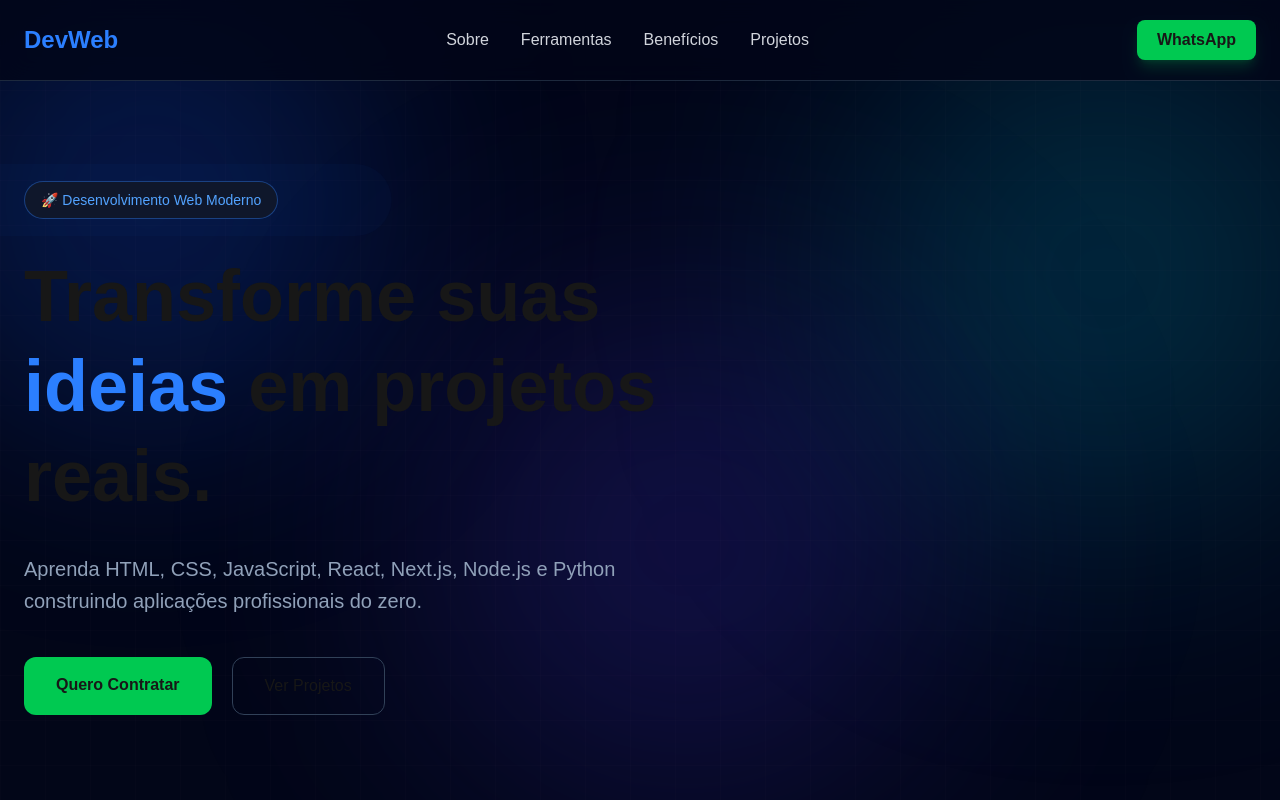
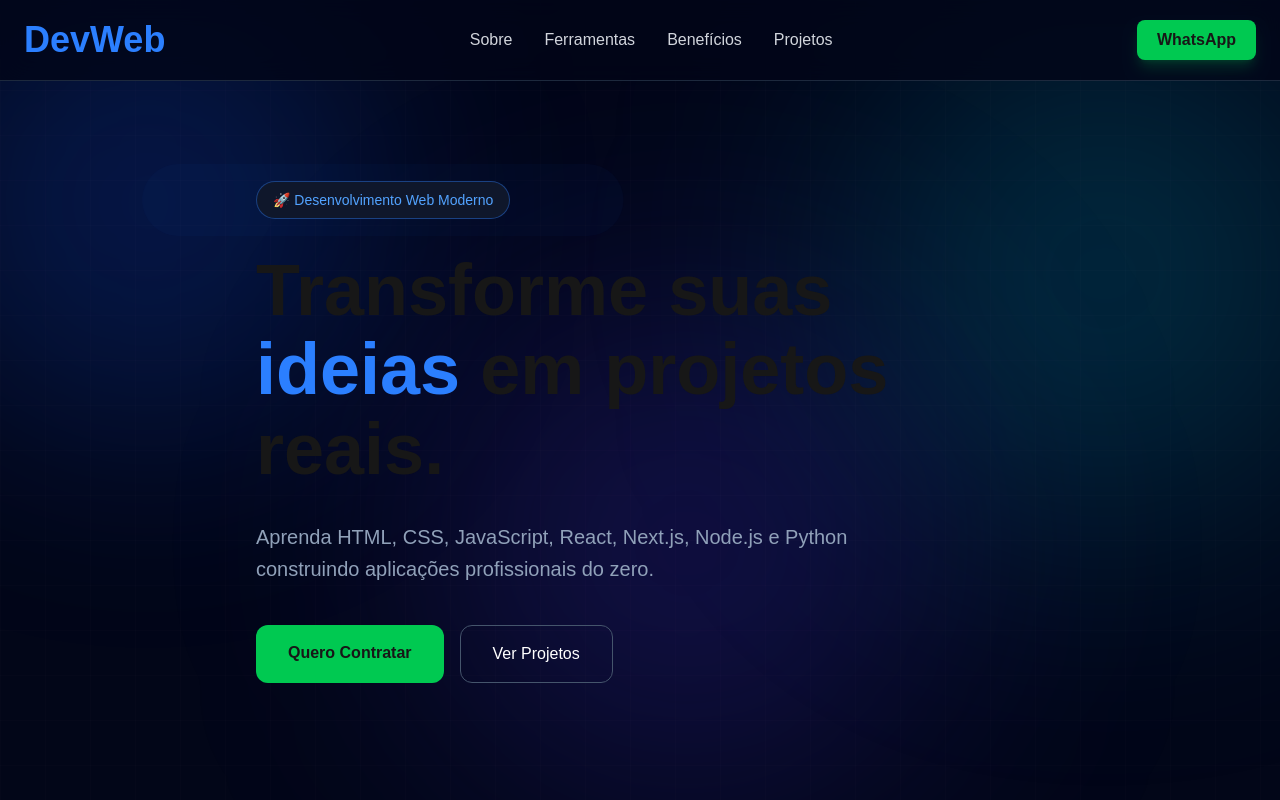
Before and after one commit to JoaoPaulo0918/PortifolioAtualizado, a Next.js app: page / in a window 1280 px wide. Shown: the top 800 px of the page. Built offline with nearby package versions, Linux system fonts and the light colour scheme.

Commit message:
Atualizando layout

```diff
--- a/app/layout.tsx
+++ b/app/layout.tsx
@@ -24,7 +24,7 @@ export default function RootLayout({
 }>) {
   return (
     <html
-      lang="en"
+      lang="pt"
       className={`${geistSans.variable} ${geistMono.variable} h-full antialiased`}
     >
       <body className="min-h-full flex flex-col">{children}</body>
--- a/components/Header.tsx
+++ b/components/Header.tsx
@@ -1,9 +1,10 @@
 export default function Header() {
   return (
     <header className="fixed top-0 w-full bg-slate-950/80 backdrop-blur-md z-50 border-b border-slate-800">
-      <div className="max-w-7xl mx-auto px-6 h-20 flex justify-between items-center">
 
-        <h1 className="text-2xl font-bold text-blue-500 hover:scale-105 transition-transform duration-300">
+      <div className="max-w-7xl mx-auto px-4 sm:px-6 h-20 flex justify-between items-center">
+
+        <h1 className="text-3xl sm:text-4xl font-bold text-blue-500">
           <a href="#inicio">DevWeb</a>
         </h1>
 
--- a/components/Hero.tsx
+++ b/components/Hero.tsx
@@ -17,7 +17,7 @@ export default function Hero() {
       {/* Conteúdo */}
       <div className="relative z-10 w-full max-w-7xl mx-auto px-6">
 
-        <div className="max-w-3xl mt-24 text-center lg:text-left">
+        <div className="max-w-3xl mx-auto pt-32 pb-16 text-center lg:text-left">
 
           {/* Badge */}
           <div className="relative inline-flex mb-8">
@@ -31,7 +31,7 @@ export default function Hero() {
           </div>
 
           {/* Título */}
-          <h1 className="text-4xl sm:text-5xl lg:text-7xl font-extrabold leading-tight">
+          <h1 className="text-3xl sm:text-5xl lg:text-7xl font-extrabold leading-tight sm:leading-tight lg:leading-[1.1]">
             Transforme suas
             <span className="text-blue-500"> ideias </span>
             em projetos reais.
@@ -44,18 +44,18 @@ export default function Hero() {
           </p>
 
           {/* Botões */}
-          <div className="flex flex-col sm:flex-row justify-center lg:justify-start gap-5 mt-10">
+          <div className="mt-10 flex flex-col sm:flex-row gap-4 w-full sm:w-auto">
 
             <a
               href="https://wa.me/5599999999999"
-              className="px-8 py-4 rounded-xl bg-green-500 font-semibold transition-all duration-300 hover:bg-green-600 hover:scale-105 hover:shadow-[0_0_30px_rgba(34,197,94,.6)]"
+              className="w-full sm:w-auto px-8 py-4 rounded-xl bg-green-500 font-semibold transition-all duration-300 hover:bg-green-600 hover:scale-105 hover:shadow-[0_0_30px_rgba(34,197,94,.6)]"
             >
               Quero Contratar
             </a>
 
             <a
               href="#projetos"
-              className="px-8 py-4 rounded-xl border border-slate-700 transition-all duration-300 hover:border-blue-500 hover:bg-slate-900 hover:scale-105"
+              className="w-full sm:w-auto px-8 py-4 rounded-xl border border-slate-600 text-white hover:border-blue-500 hover:bg-slate-900 transition-all duration-300 hover:scale-105"
             >
               Ver Projetos
             </a>
```
